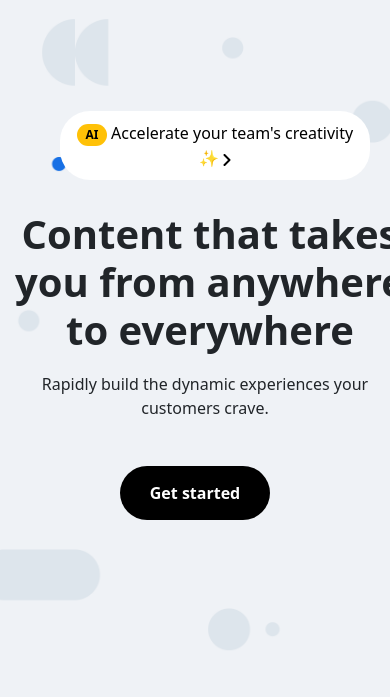
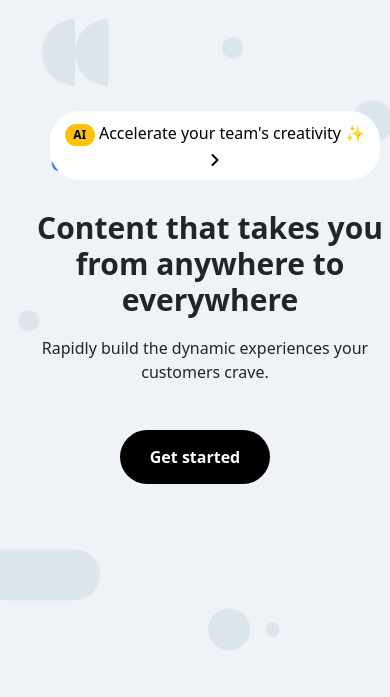
Before and after one commit to Liegeman11/Contentful-Replica, a plain HTML site: page index.html in a window 390 px wide. Shown: the part 147-844 px from the top of the page. Drawn offline with nearby package versions, Linux system fonts and the light colour scheme.

Commit message:
updated media screen

```diff
--- a/style.css
+++ b/style.css
@@ -493,16 +493,16 @@ margin: 50px 50px 10px 200px;
     }
     .btn1{
         padding: 10px;
-    margin-left: 40px;
+    margin-left: 30px;
     border-radius: 30px;
     background-color: white;
     border: none;
-    width: 310px;
+    width: 330px;
     font-weight: lighter;
     margin-top: 100px;
     }
     h1{
-        font-size: 40px;
+        font-size: 30px;
         margin-left: -10px;
         margin-top: 30px;
         text-align: center;
```
